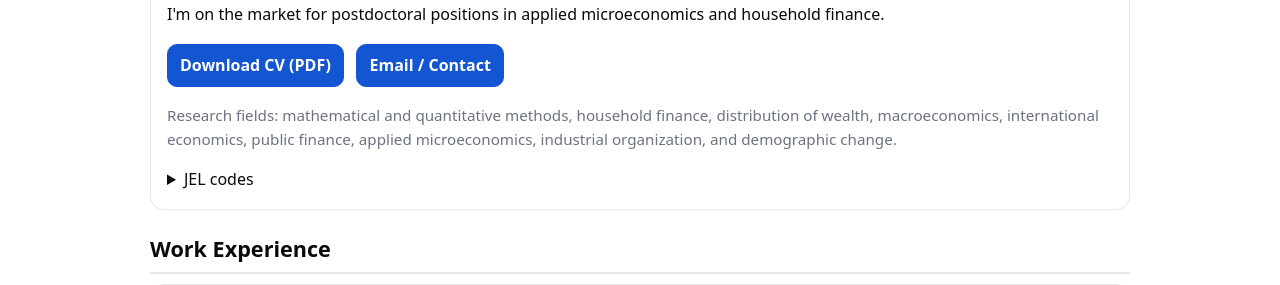
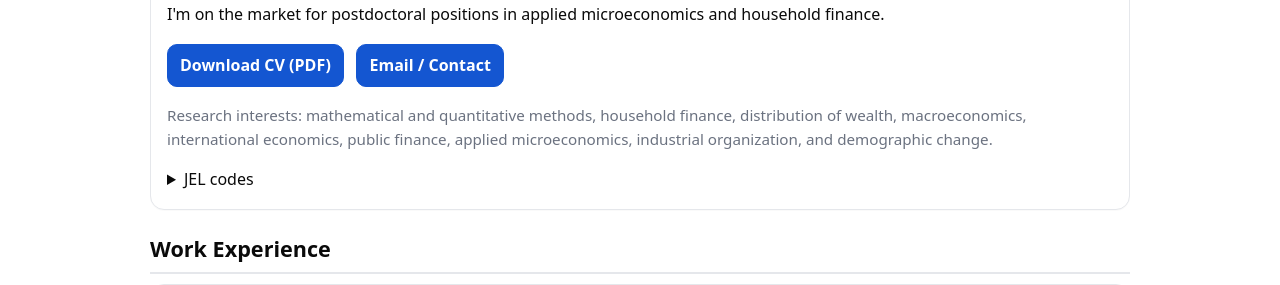
Before and after one commit to ferraroantonio/ferraroantonio.github.io, a Jekyll site: the page built from index.md, in a window 1280 px wide. Shown: the part 396-681 px from the top of the page. Built offline with Jekyll 4.4.1, drawn with Linux system fonts in a browser that asks for light colours.

Commit message:
Update index.md

```diff
--- a/index.md
+++ b/index.md
@@ -13,7 +13,7 @@ description: "Antonio Ferraro — PhD Candidate in Economics & Quantitative Meth
   <a class="btn" href="{{ '/assets/CV_Ferraro.pdf' | relative_url }}" download>Download CV (PDF)</a>
   &nbsp; <a class="btn" href="{{ '/contact' | relative_url }}">Email / Contact</a>
 </p>
-<p class="meta">Research fields: mathematical and quantitative methods, household finance, distribution of wealth, macroeconomics, international economics, public finance, applied microeconomics, industrial organization, and demographic change.</p>
+<p class="meta">Research interests: mathematical and quantitative methods, household finance, distribution of wealth, macroeconomics, international economics, public finance, applied microeconomics, industrial organization, and demographic change.</p>
 <details>
   <summary>JEL codes</summary>
   <p>C; D31; E; F; G51; H; J11; L; O5</p>
```
